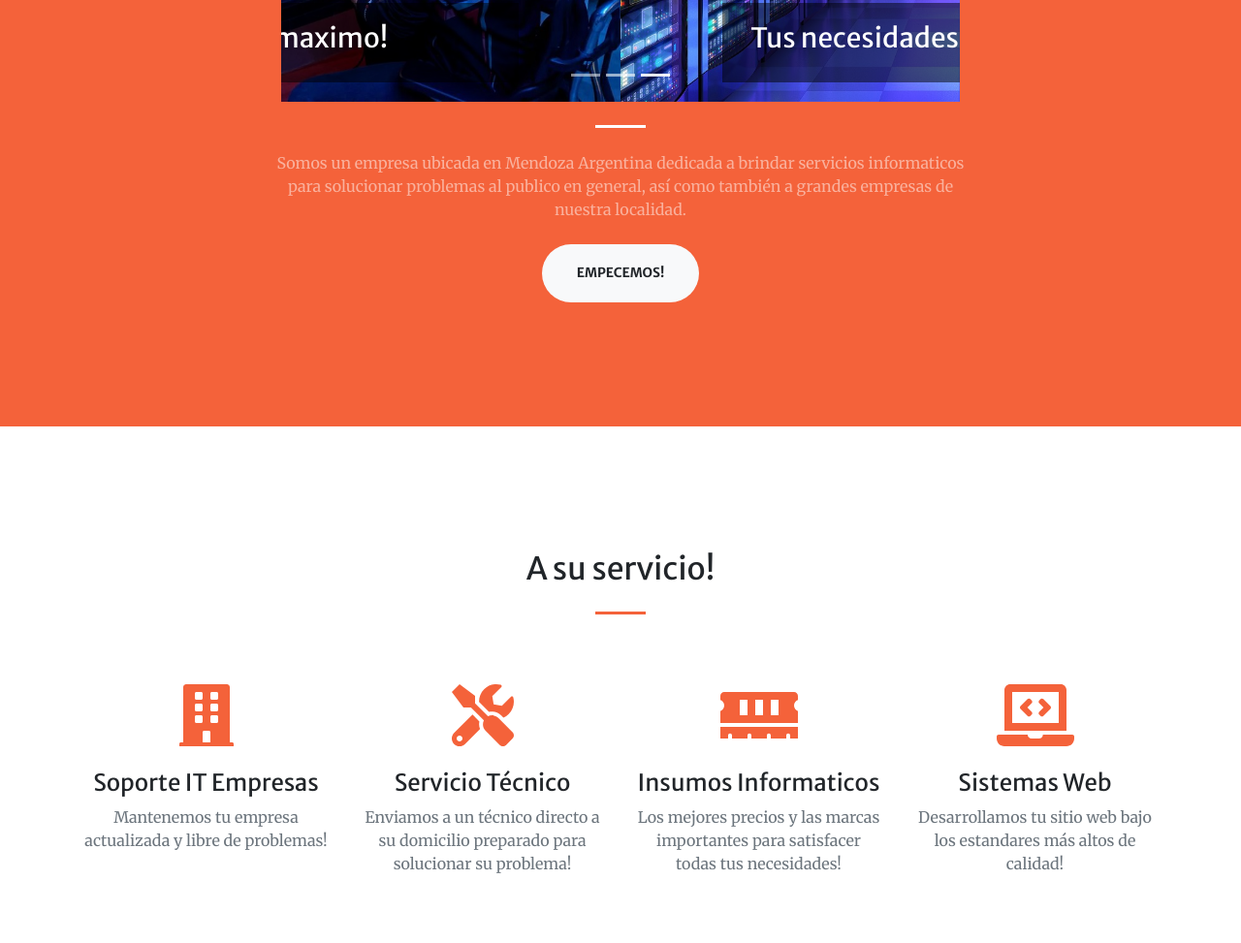
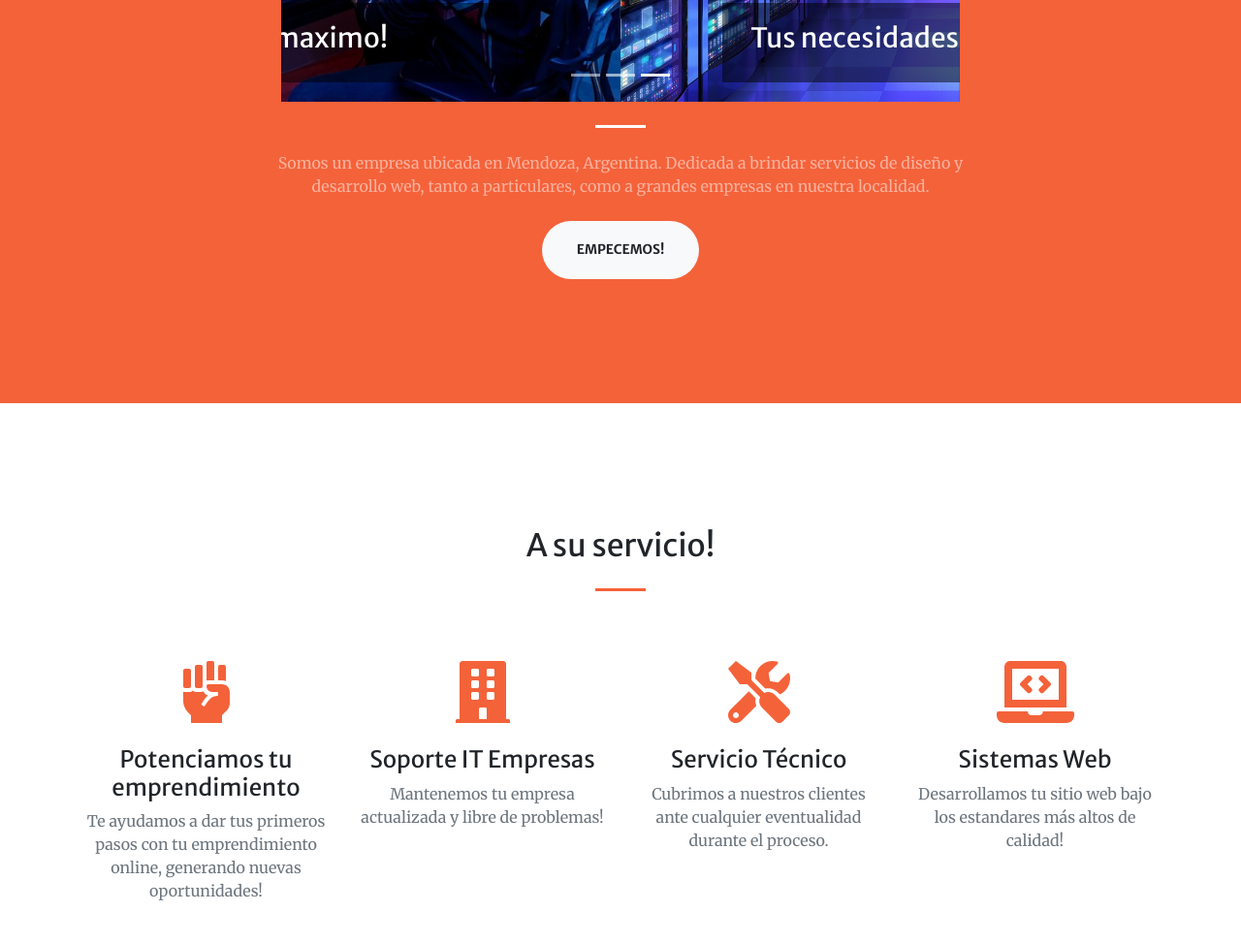
Before and after one commit to Demian159/DataTechLP, a plain HTML site: page index.html in a window 1280 px wide. Shown: the part 1379-2352 px from the top of the page at 97% size. Drawn offline with nearby package versions, Linux system fonts and the light colour scheme.

Commit message:
SD update

```diff
--- a/index.html
+++ b/index.html
@@ -43,7 +43,7 @@
                         <hr class="divider my-4" />
                     </div>
                     <div class="col-lg-8 align-self-baseline">
-                        <p class="text-white-75 font-weight-light mb-5">Disfruta de encontrar la solucion a todos tus problemas informáticos!</p>
+                        <p class="text-white-75 font-weight-light mb-5">¡Disfruta de potenciar tu emprendimiento!/p>
                         <a class="btn btn-primary btn-xl js-scroll-trigger" href="#about">Averigua más!</a>
                     </div>
                 </div>
@@ -85,7 +85,7 @@
                         </div>
                       </div>
                         <hr class="divider light my-4" />
-                        <p class="text-white-50 mb-4">Somos un empresa ubicada en Mendoza Argentina dedicada a brindar servicios informaticos para solucionar problemas al publico en general, así como también a grandes empresas de nuestra localidad.</p>
+                        <p class="text-white-50 mb-4">Somos un empresa ubicada en Mendoza, Argentina. Dedicada a brindar servicios de diseño y desarrollo web, tanto a particulares, como a grandes empresas en nuestra localidad.</p>
                         <a class="btn btn-light btn-xl js-scroll-trigger" href="#services">Empecemos!</a>
                     </div>
                 </div>
@@ -99,6 +99,13 @@
                 <div class="row">
                     <div class="col-lg-3 col-md-6 text-center">
                         <div class="mt-5">
+                            <i class="fas fa-4x fa-fist-raised text-primary mb-4"></i>
+                            <h3 class="h4 mb-2">Potenciamos tu emprendimiento</h3>
+                            <p class="text-muted mb-0">Te ayudamos a dar tus primeros pasos con tu emprendimiento online, generando nuevas oportunidades!</p>
+                        </div>
+                    </div>
+                    <div class="col-lg-3 col-md-6 text-center">
+                        <div class="mt-5">
                             <i class="fas fa-4x fa-building text-primary mb-4"></i>
                             <h3 class="h4 mb-2">Soporte IT Empresas</h3>
                             <p class="text-muted mb-0">Mantenemos tu empresa actualizada y libre de problemas!</p>
@@ -108,14 +115,7 @@
                         <div class="mt-5">
                             <i class="fas fa-4x fa-tools text-primary mb-4"></i>
                             <h3 class="h4 mb-2">Servicio Técnico</h3>
-                            <p class="text-muted mb-0">Enviamos a un técnico directo a su domicilio preparado para solucionar su problema!</p>
-                        </div>
-                    </div>
-                    <div class="col-lg-3 col-md-6 text-center">
-                        <div class="mt-5">
-                            <i class="fas fa-4x fa-memory text-primary mb-4"></i>
-                            <h3 class="h4 mb-2">Insumos Informaticos</h3>
-                            <p class="text-muted mb-0">Los mejores precios y las marcas importantes para satisfacer todas tus necesidades!</p>
+                            <p class="text-muted mb-0">Cubrimos a nuestros clientes ante cualquier eventualidad durante el proceso.</p>
                         </div>
                     </div>
                     <div class="col-lg-3 col-md-6 text-center">
@@ -184,7 +184,7 @@
                     <div class="col-lg-8 text-center">
                         <h2 class="mt-0">Estemos en contacto!</h2>
                         <hr class="divider my-4" />
-                        <p class="text-muted mb-5">Sentite libre de contactarnos las 24hs del día, los 365 días del año, siempre tenemos tiempo para vos!</p>
+                        <p class="text-muted mb-5">Sentite libre de contactarnos los 365 días del año, siempre tenemos tiempo para vos!</p>
                     </div>
                 </div>
                 <div class="row">
@@ -195,7 +195,7 @@
                     <div class="col-lg-4 mr-auto text-center">
                         <i class="fas fa-envelope fa-3x mb-3 text-muted"></i>
                         <!-- Make sure to change the email address in BOTH the anchor text and the link target below!-->
-                        <a class="d-block" href="mailto:contacto-imaginario@datatech.com">contacto-imaginario@datatech.com</a>
+                        <a class="d-block" href="mailto:datatechsoftwaredesign@gmail.com">datatechsoftwaredesign@gmail.com</a>
                     </div>
                 </div>
             </div>
```
Also changed, not shown: assets/img/Flyers/pexels-startup-stock-photos-7359.jpg (added), 4 other files.
